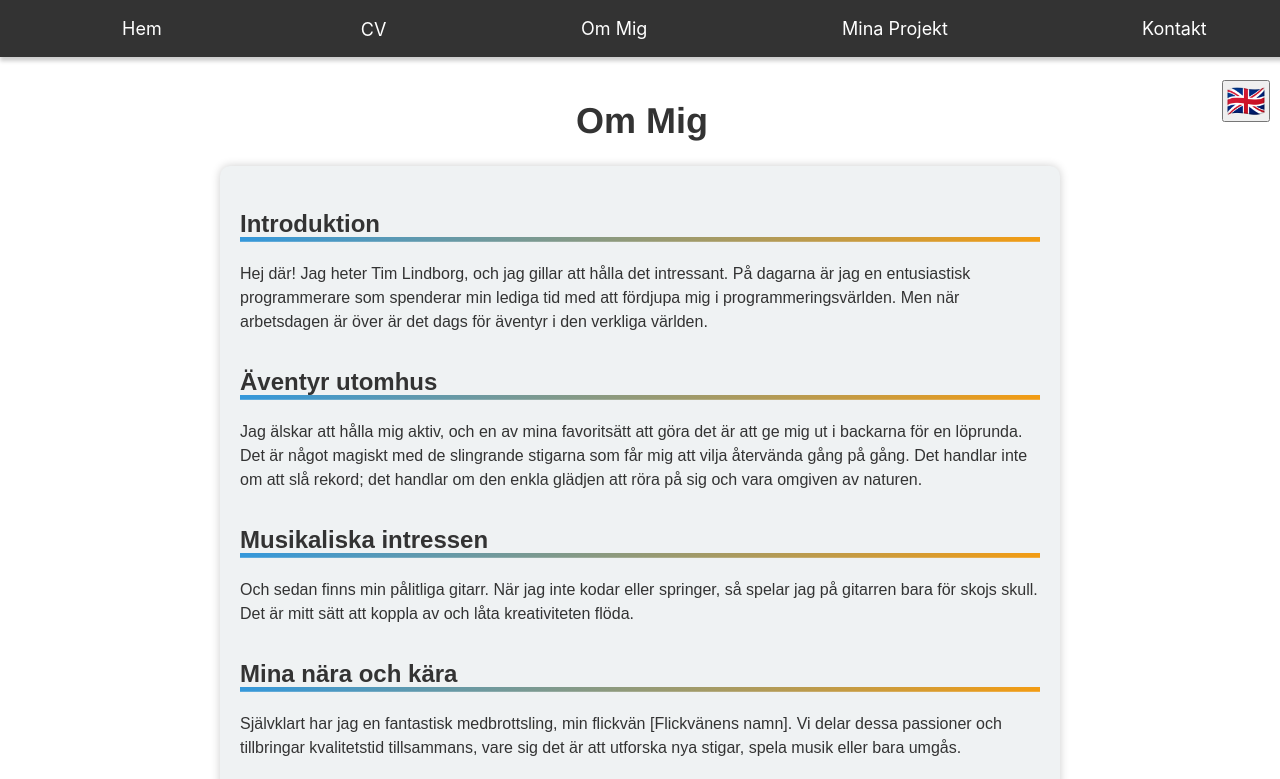
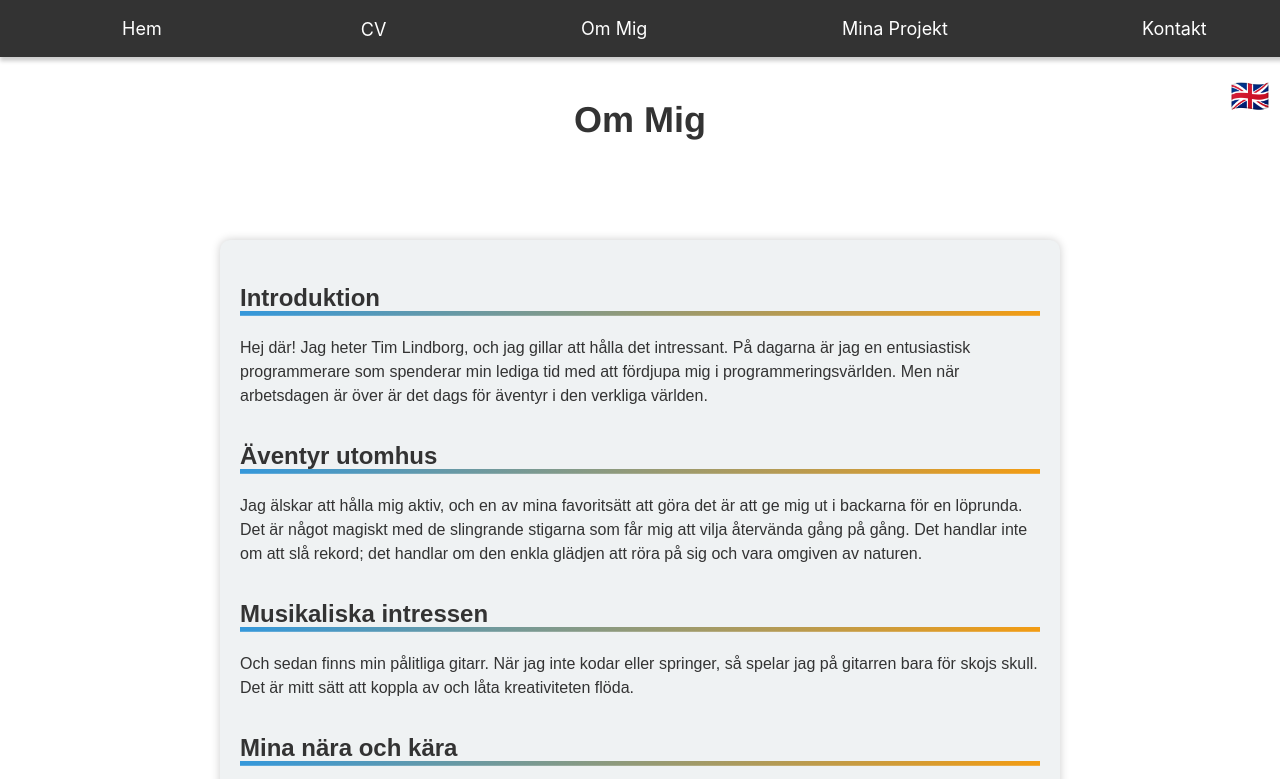
Before and after one commit to timborg-del/my-page, a React (Create React App) app: page /aboutme in a window 1280 px wide. Shown: the top 779 px of the page. Built offline with nearby package versions, Linux system fonts and the light colour scheme; a web font is replaced by a local one.

Commit message:
finished

```diff
--- a/src/components/LanguageSwitcher.tsx
+++ b/src/components/LanguageSwitcher.tsx
@@ -6,13 +6,16 @@ const LanguageSwitcher: React.FC = () => {
   const { language, toggleLanguage } = useLanguageContext();
 
   return (
-    <button
-      onClick={toggleLanguage}
-      title={language === 'english' ? 'Byt till svenska' : 'Switch to English'}
-      className={`language-button ${language === 'swedish' ? 'swedish' : 'english'}`}
-    >
-      {language === 'english' ? <span style={{ fontSize: '32px' }}>🇸🇪</span> : <span style={{ fontSize: '32px' }}>🇬🇧</span>}
-    </button>
+   <button
+   onClick={toggleLanguage}
+   title={language === 'english' ? 'Byt till svenska' : 'Switch to English'}
+   className="language-button"
+>
+   <span className="flag-icon">
+    {language === 'english' ? '🇸🇪' : '🇬🇧'}
+   </span>
+  </button>
+
   );
 };
 
--- a/src/components/css/NavigationMenu.css
+++ b/src/components/css/NavigationMenu.css
@@ -270,82 +270,60 @@ p {
 }
 /*Language bttn */
 
-.language-switch {
+.language-button {
+  padding: 0;
+  background: none;
+  border: none;
   position: fixed;
   top: 80px; /* Adjust the vertical position as needed */
   right: 10px; /* Adjust the horizontal position as needed */
 }
 
-.language-button {
-  padding: 0px 2px;
-  /* Add these styles to keep the button fixed */
-  position: fixed;
-  top: 80px; /* Adjust the vertical position as needed (same as .language-switch) */
-  right: 10px; /* Adjust the horizontal position as needed (same as .language-switch) */
-}
-.hline {
-  position: relative;
-  text-align: center;
-  display: inline-block;
-  margin-left: 45%;
-  margin-top: 100px;
-  font-family: "Helvetica Neue", sans-serif;
-  font-size: 36px;
-  font-weight: bold;
-  color: #333; /* Adjust the color to your preference */
+.flag-icon {
+  font-size: 32px; /* Adjust the size of the flag icon */
+  line-height: 1; /* Ensure the flag icon is vertically centered */
 }
 
-.hline::before {
-    content: '';
-    position: absolute;
-    width: 100%; /* Adjusted to 100% */
-    height: 2px; /* You can adjust the thickness of the underline */
-    bottom: 0;
-    left: 0; /* Center the underline within the container */
-    right: 0; /* Center the underline within the container */
-    margin: 0 auto; /* Center the underline horizontally */
-    background-color: #3498db; /* You can change the color to your preferred color */
-    transform: scaleX(0); /* Initial state: invisible */
-    transform-origin: center;
-    transition: transform 0.3s ease-in-out;
-  }
 
-
-.hline:hover::before {
-  transform: scaleX(1); /* On hover, make the underline visible */
+.container-hline {
+  display: flex;
+  flex-direction: column;
+  align-items: center;
+  justify-content: center;
+  height: 30vh; /* Adjust this to fit your layout */
 }
 
-.hline1{
-  position: relative;
+.hline1 {
   text-align: center;
-  display: inline-block;
-  margin-left: 45%;
-  margin-top: 100px;
   font-family: "Helvetica Neue", sans-serif;
   font-size: 36px;
   font-weight: bold;
   color: #333;
+  position: relative; /* Add position relative to create a stacking context */
+  z-index: 1; /* Set a positive z-index value */
+}
 
-}
 .hline1::before {
   content: '';
+  display: block;
+  width: 100%; /* Adjusted to the desired width of the underline */
+  height: 2px;
+  background-color: #3498db;
   position: absolute;
-  width: 80%; /* Adjusted to 100% */
-  height: 2px; /* You can adjust the thickness of the underline */
   bottom: 0;
-  left: 32px; /* Center the underline within the container */
-  right: 0; /* Center the underline within the container */
-  margin: 0 auto; /* Center the underline horizontally */
-  background-color: #3498db; /* You can change the color to your preferred color */
+  left: 0;
   transform: scaleX(0); /* Initial state: invisible */
   transform-origin: center;
   transition: transform 0.3s ease-in-out;
+  z-index: -1; /* Set a negative z-index to place it below the text */
+}
+
+.hline1:hover::before {
+  transform: scaleX(1); /* On hover, make the underline visible */
 }
 
 
-.hline1:hover::before {
-transform: scaleX(1); /* On hover, make the underline visible */
-}
+
 
 
 
--- a/src/pages/AboutMe.tsx
+++ b/src/pages/AboutMe.tsx
@@ -50,7 +50,7 @@ const AboutMe = () => {
   const lovedOnesText = language === 'swedish' ? (
     <div>
       <p>
-        Självklart har jag en fantastisk medbrottsling, min flickvän [Flickvänens namn]. Vi delar dessa passioner och tillbringar kvalitetstid tillsammans, vare sig det är att utforska nya stigar, spela musik eller bara umgås.
+        Självklart har jag en fantastisk medbrottsling, min flickvän Natalie. Vi delar dessa passioner och tillbringar kvalitetstid tillsammans, vare sig det är att utforska nya stigar, spela musik eller bara umgås.
       </p>
       <p>
         Men det är inte allt; jag har turen att ha en krets av nära vänner som är som familj. Jag har mina fem bästa vänner, en syster, hennes man, deras bedårande dotter och, självklart, min alltid stöttande mamma. De lägger till ännu mer färg och glädje i mitt liv, och tillsammans skapar vi minnen som varar livet ut.
@@ -59,7 +59,7 @@ const AboutMe = () => {
   ) : (
     <div>
       <p>
-        Of course, I've got a fantastic partner in crime, my girlfriend [Girlfriend's Name]. We share these passions and spend quality time together, whether it's exploring new trails, making music, or just hanging out.
+        Of course, I've got a fantastic partner in crime, my girlfriend Natalie. We share these passions and spend quality time together, whether it's exploring new trails, making music, or just hanging out.
       </p>
       <p>
         But that's not all; I'm lucky to have a circle of close friends who are like family. I've got my five best friends, a sister, her husband, their adorable daughter, and, of course, my ever-supportive mother. They add even more color and joy to my life, and together, we create memories that last a lifetime.
@@ -69,11 +69,13 @@ const AboutMe = () => {
 
   return (
     <div>
+      <div className='container-hline'>
       <header>
-        <h1 className="hline">
+        <h1 className='hline1'>
           {language === 'swedish' ? 'Om Mig' : 'About Me'}
-        </h1>
+          </h1>
       </header>
+      </div>
       <div className="about-me-container">
         <section>
           <h2 className={`headline-page ${language === 'swedish' ? 'slide-me' : 'slide-from-right fade-in-1'}`}>
--- a/src/pages/Contact.tsx
+++ b/src/pages/Contact.tsx
@@ -3,10 +3,12 @@ import { useLanguageContext } from '../components/LanguageProvider';
 const Contact= () =>{
 const { language } = useLanguageContext();
     return(
-        <div>
+        <div >
+          <div className='container-hline'>
         <header>
-          <h1 className='hline'>{language === 'swedish' ? 'Kontakt' : 'Contact'}</h1>
+          <h1 className='hline1'>{language === 'swedish' ? 'Kontakt' : 'Contact'}</h1>
         </header>
+        </div>
         <div className="about-me-container">
           <p className='slide-me'>
             <strong className='headline-page'>
--- a/src/pages/Cv.tsx
+++ b/src/pages/Cv.tsx
@@ -44,7 +44,7 @@ export const Cv = () => {
         Under min tid på Lexicon förvärvade jag en djup förståelse för olika ämnen, inklusive MySQL, MVC-arkitektur och React. Mot slutet av programmet samarbetade vi som ett team i ett praktikprojekt för en riktig klient, Milagros Corner. Vi utvecklade framgångsrikt ett 'Point of Sale' (POS)-system åt dem.
       </p>
       <p>
-        Efter att ha framgångsrikt avslutat min yrkesutbildning beslutade jag att temporärt arbeta som svetsare samtidigt som jag aktivt förföljde mitt långsiktiga mål att bli programmerare. Idag känner jag mig väl förberedd och entusiastisk inför att inleda min karriär som programmerare. Min hängivenhet och beslutsamhet är orubbliga, och jag ser fram emot att bidra med mina färdigheter till den dynamiska programmeringsbranschen.
+        Efter att ha framgångsrikt avslutat min yrkesutbildning beslutade jag att temporärt arbeta som svetsare samtidigt som jag aktivt förföljer mitt långsiktiga mål att bli programmerare. Idag känner jag mig väl förberedd och entusiastisk inför att inleda min karriär som programmerare. Min hängivenhet och beslutsamhet är orubbliga, och jag ser fram emot att bidra med mina färdigheter till den dynamiska programmeringsbranschen.
       </p>
     </div>
   ) : (
@@ -63,9 +63,11 @@ export const Cv = () => {
 
   return (
     <div>
+      <div className='container-hline'>
           <header>
-        <h1 className="hline1" style={{ paddingLeft: '45px' }}>{language === 'swedish' ? 'CV' : 'Resume'}</h1>
+        <h1 className="hline1">{language === 'swedish' ? 'CV' : 'Resume'}</h1>
       </header>
+      </div>
 
     <div className="cv">
       <div className="cv-container">
--- a/src/pages/Portfolio.tsx
+++ b/src/pages/Portfolio.tsx
@@ -10,8 +10,13 @@ export const Portfolio = () => {
 
 
   return (
+    <div>
+    <div className='container-hline'>
+        <header>
+      <h1 className="hline1">{language === 'swedish' ? 'Portfölj' : 'Portfolio'}</h1>
+    </header>
+    </div>
     <div className="portfolio-container">
-      <h2 className="portfolio-title">Portfolio</h2>
 
       <div className="project">
         <img
@@ -63,6 +68,7 @@ export const Portfolio = () => {
 
       {/* Add more project sections as needed */}
     </div>
+    </div>
   );
 };
 
```
